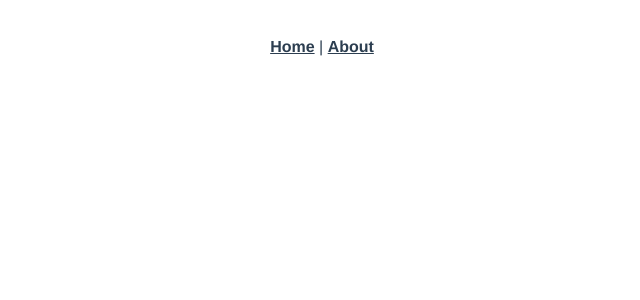
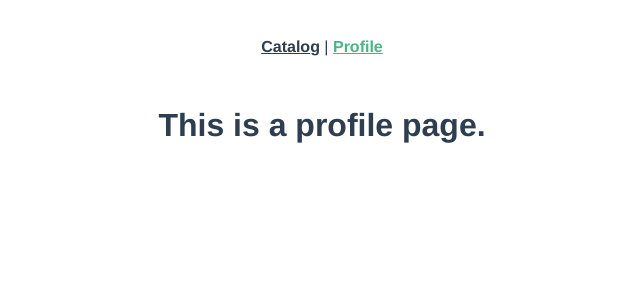
Before and after one commit to lensman75/shopVueTest, a Vue app: page /#/profile in a window 1280 px wide. Before the commit this address had no page. Shown: the top 300 px of the page, without its empty margins (318-958 px from the left). Built offline with nearby package versions, Linux system fonts and the light colour scheme.

Commit message:
add router

```diff
--- a/src/App.vue
+++ b/src/App.vue
@@ -1,7 +1,7 @@
 <template>
   <div id="nav">
-    <router-link to="/">Home</router-link> |
-    <router-link to="/about">About</router-link>
+    <router-link to="/">Catalog</router-link> |
+    <router-link to="/profile">Profile</router-link>
   </div>
   <router-view/>
 </template>
--- a/src/router/index.js
+++ b/src/router/index.js
@@ -1,20 +1,17 @@
 import { createRouter, createWebHashHistory } from 'vue-router';
-import Home from '../views/Home.vue';
+import Catalog from '../views/Catalog';
+import Profile from '../views/Profile';
 
 const routes = [
   {
     path: '/',
-    name: 'Home',
-    component: Home,
+    name: 'Catolog',
+    component: Catalog,
   },
   {
-    path: '/about',
-    name: 'About',
-    // route level code-splitting
-    // this generates a separate chunk (about.[hash].js) for this route
-    // which is lazy-loaded when the route is visited.
-    component: () =>
-      import(/* webpackChunkName: "about" */ '../views/About.vue'),
+    path: '/profile',
+    name: 'Profile',
+    component: Profile,
   },
 ];
 
--- a/src/views/About.vue
+++ /dev/null
@@ -1,5 +0,0 @@
-<template>
-  <div class="about">
-    <h1>This is an about page</h1>
-  </div>
-</template>
--- /dev/null
+++ b/src/views/Catalog.vue
@@ -0,0 +1,3 @@
+<template>
+<div>This is a Catalog Page.</div>
+</template>
--- a/src/views/Home.vue
+++ /dev/null
@@ -1,3 +0,0 @@
-<template>
-<div>Hello world!</div>
-</template>
--- /dev/null
+++ b/src/views/Profile.vue
@@ -0,0 +1,5 @@
+<template>
+  <div class="profile">
+    <h1>This is a profile page.</h1>
+  </div>
+</template>
```
